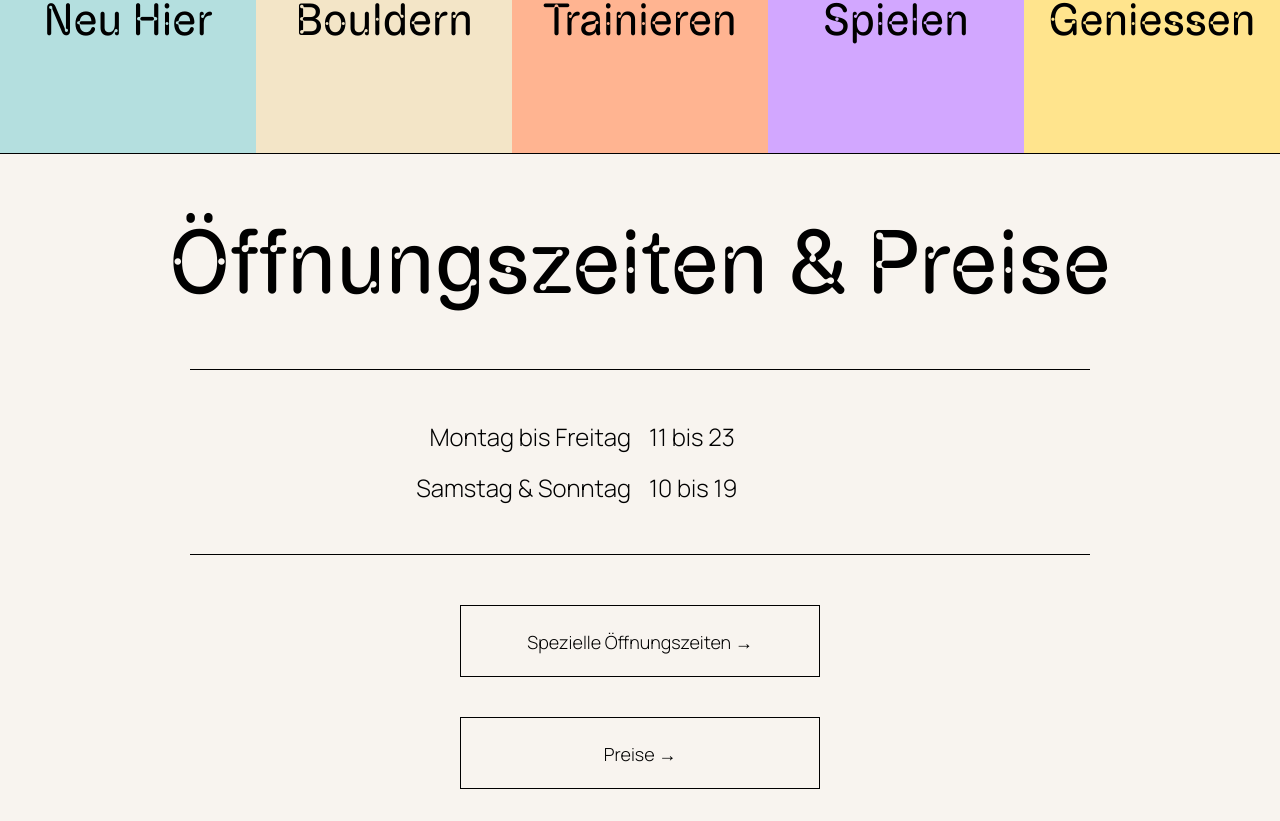
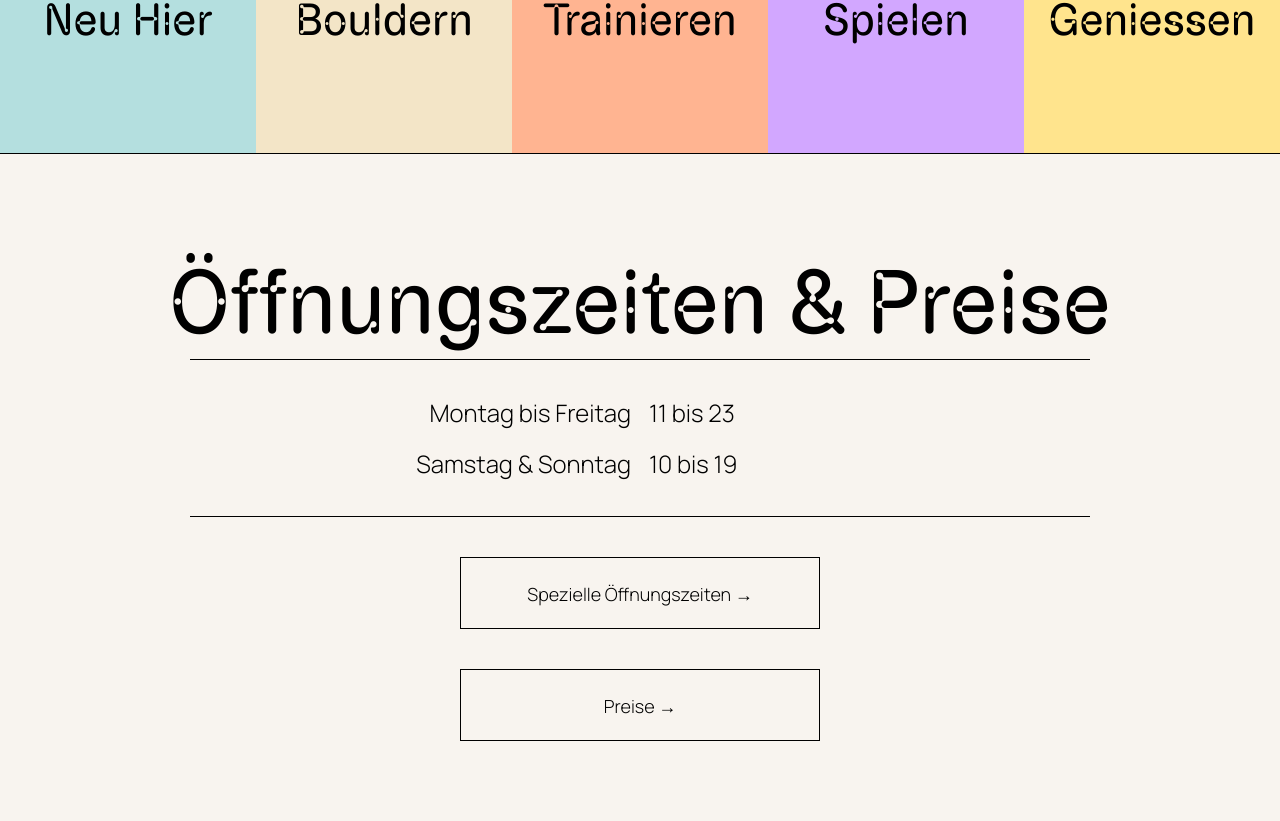
Before and after one commit to escodebar/boulder-baden.ch, a Vue app: page / in a window 1280 px wide. Shown: the part 999-1820 px from the top of the page. Built offline with nearby package versions, Linux system fonts and the light colour scheme.

Commit message:
Make spacing device specific

```diff
--- a/src/styles/_global.css
+++ b/src/styles/_global.css
@@ -28,7 +28,13 @@
   --font-size-text-big: 24px;
   --font-size-text: 18px;
 
-  --vertical-spacing: 50px;
+  --vertical-spacing-mobile: 45px;
+  --vertical-spacing-tablet: 48px;
+  --vertical-spacing-desktop: 90px;
+
+  --horizontal-spacing-mobile: 21px;
+  --horizontal-spacing-tablet: 24px;
+  --horizontal-spacing-desktop: 45px;
 }
 
 * {
@@ -74,7 +80,6 @@ hr {
 section {
   border: 1px solid #000;
   border-style: solid none;
-  padding: var(--vertical-spacing) 0;
 }
 
 section + section {
--- a/src/styles/desktop.css
+++ b/src/styles/desktop.css
@@ -19,6 +19,10 @@
     width: 900px;
   }
 
+  section {
+    padding: var(--vertical-spacing-desktop) var(--horizontal-spacing-desktop);
+  }
+
   main > section > * {
     max-width: var(--max-width);
     margin-left: auto;
--- a/src/styles/mobile.css
+++ b/src/styles/mobile.css
@@ -14,4 +14,8 @@
   h2 {
     font-size: var(--font-size-h2-mobile);
   }
+
+  section {
+    padding: var(--vertical-spacing-mobile) var(--horizontal-spacing-mobile);
+  }
 }
--- a/src/styles/tablet.css
+++ b/src/styles/tablet.css
@@ -14,4 +14,8 @@
   h2 {
     font-size: var(--font-size-h2-desktop);
   }
+
+  section {
+    padding: var(--vertical-spacing-tablet) var(--horizontal-spacing-tablet);
+  }
 }
```
